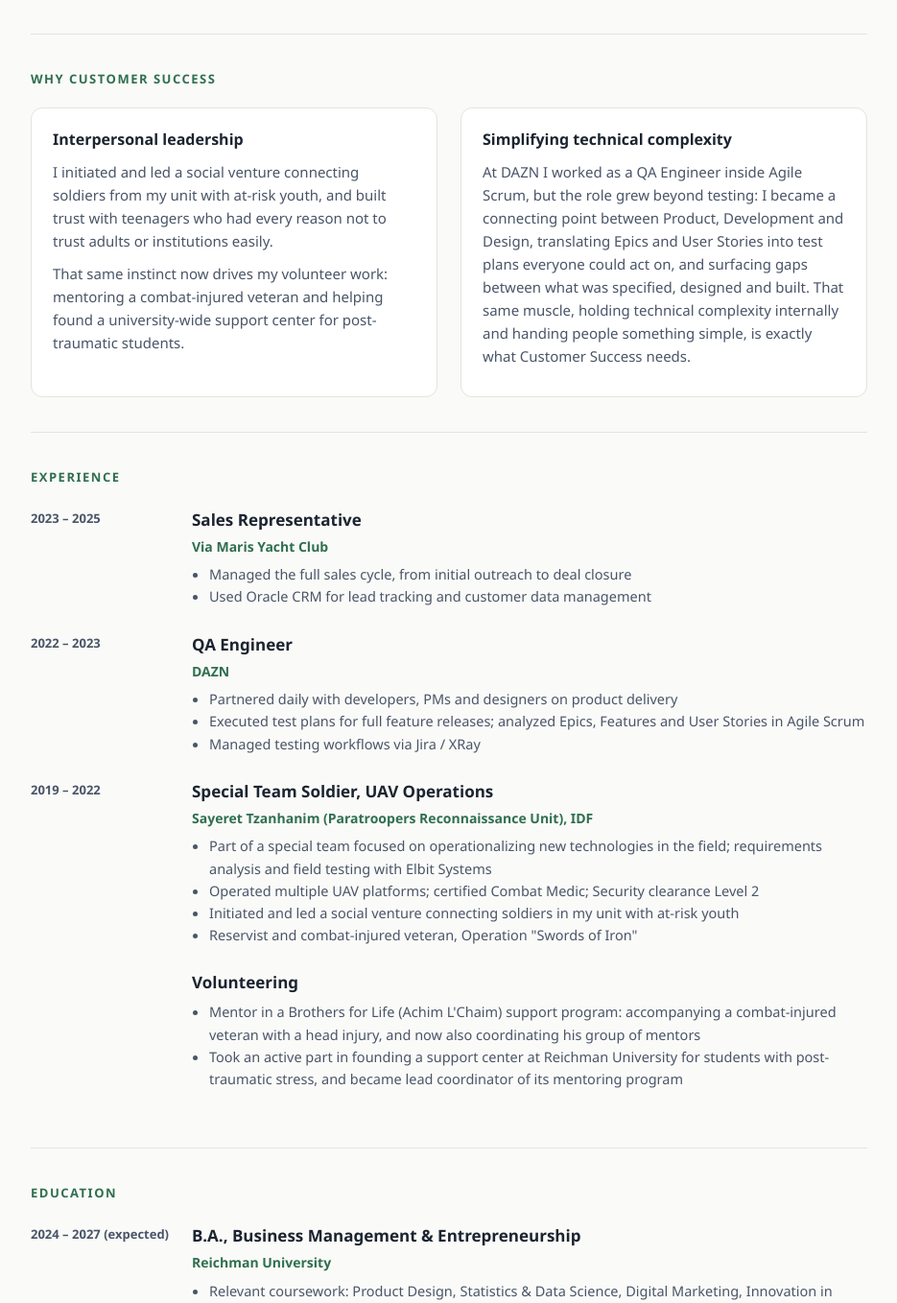
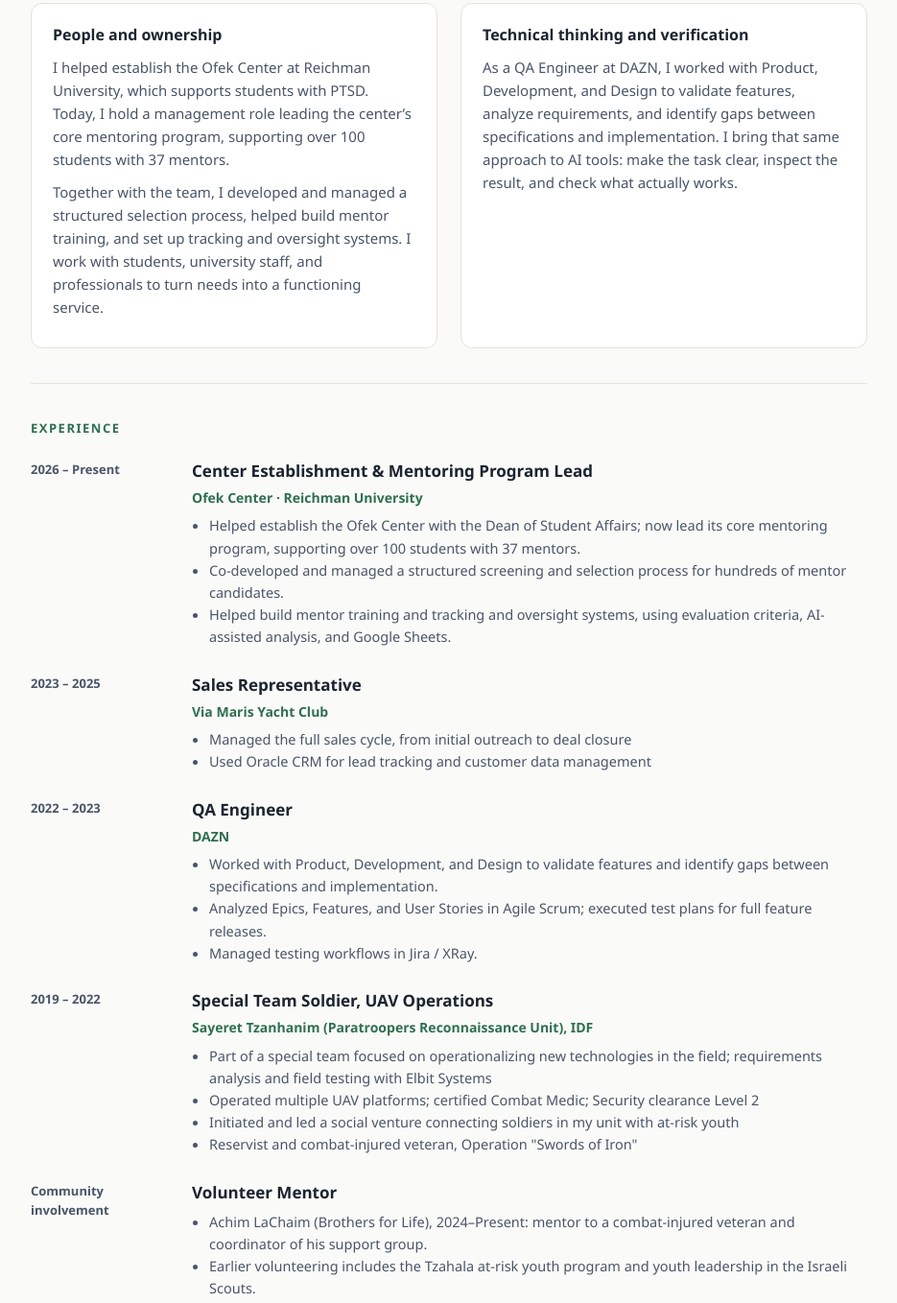
Before and after one commit to galprager1999/cv, a plain HTML site: page index.html in a window 1280 px wide. Shown: the part 618-1976 px from the top of the page at 96% size, without its empty margins (172-1107 px from the left). Drawn offline with Linux system fonts and the light colour scheme.

Commit message:
Update portfolio and downloadable CV

```diff
--- a/index.html
+++ b/index.html
@@ -3,7 +3,8 @@
 <head>
 <meta charset="UTF-8">
 <meta name="viewport" content="width=device-width, initial-scale=1.0">
-<title>Gal Prager | Customer Success</title>
+<title>Gal Prager | Projects, Operations &amp; Product</title>
+<meta name="description" content="Gal Prager: Business Administration and Entrepreneurship student, mentoring program lead, and former QA engineer. Projects, operations, product thinking, and practical AI tools.">
 <style>
   :root{
     --ink:#1b2430;
@@ -57,6 +58,8 @@
     font-size:14px; font-weight:600;
     border:1px solid var(--border); cursor:pointer;
   }
+  a:focus-visible, button:focus-visible{outline:3px solid var(--accent); outline-offset:4px;}
+  #shareStatus{display:block; margin-top:8px; font-size:14px; color:var(--ink-soft);}
   #langToggle:hover{border-color:var(--accent); color:var(--accent);}
   .share-btn{
     display:inline-flex; align-items:center; gap:6px;
@@ -114,15 +117,16 @@
     <div class="avatar" id="avatar"><img src="avatar.jpg" alt="Gal Prager"></div>
     <div class="hero-text">
       <h1>Gal Prager</h1>
-      <p class="tagline" id="tagline">Customer Success &amp; Customer-Facing Delivery · Interpersonal leadership meets technical fluency</p>
+      <p class="tagline" id="tagline">Projects, Operations &amp; Product · People, processes, and practical AI</p>
       <div class="links">
-        <a href="https://www.linkedin.com/in/gal-prager-801062236/" target="_blank" rel="noopener">LinkedIn ↗</a>
+        <a href="https://www.linkedin.com/in/gal-prager-product-management/" target="_blank" rel="noopener">LinkedIn ↗</a>
         <a href="https://wa.me/972545242565" target="_blank" rel="noopener">WhatsApp</a>
         <a href="mailto:galprager@gmail.com">Email</a>
         <a id="cvBtn" href="Gal-Prager-CV.pdf" download>Download CV</a>
         <button id="shareBtn" class="share-btn" onclick="copyLink()">Share this page</button>
         <button id="langToggle" onclick="toggleLang()">עברית</button>
       </div>
+      <span id="shareStatus" role="status" aria-live="polite"></span>
     </div>
   </div>
 </header>
@@ -131,26 +135,36 @@
 
   <section class="pitch">
     <h2 id="h-about">About</h2>
-    <p id="about1">B.A. student in Business Management &amp; Entrepreneurship at Reichman University (expected 2027), aiming for Customer Success and customer-facing Project / Implementation roles in tech. I build trust with people quickly, lead processes across teams, and translate technical complexity into something a customer can act on without feeling lost.</p>
+    <p id="about1">I study Business Administration &amp; Entrepreneurship at Reichman University (expected 2027). I helped establish the Ofek Center and now lead its core mentoring program, supporting over 100 students with 37 mentors. My experience spans program management, building operational processes, QA, and sales. I enjoy understanding needs, bringing structure to complex tasks, and turning ideas into practical solutions.</p>
   </section>
 
   <section>
-    <h2 id="h-why">Why Customer Success</h2>
+    <h2 id="h-why">How I work</h2>
     <div class="grid-2">
       <div class="card">
-        <h3 id="card1title">Interpersonal leadership</h3>
-        <p id="card1merged">I initiated and led a social venture connecting soldiers from my unit with at-risk youth, and built trust with teenagers who had every reason not to trust adults or institutions easily.</p>
-        <p id="card1body">That same instinct now drives my volunteer work: mentoring a combat-injured veteran and helping found a university-wide support center for post-traumatic students.</p>
+        <h3 id="card1title">People and ownership</h3>
+        <p id="card1merged">I helped establish the Ofek Center at Reichman University, which supports students with PTSD. Today, I hold a management role leading the center’s core mentoring program, supporting over 100 students with 37 mentors.</p>
+        <p id="card1body">Together with the team, I developed and managed a structured selection process, helped build mentor training, and set up tracking and oversight systems. I work with students, university staff, and professionals to turn needs into a functioning service.</p>
       </div>
       <div class="card">
-        <h3 id="card2title">Simplifying technical complexity</h3>
-        <p id="card2body">At DAZN I worked as a QA Engineer inside Agile Scrum, but the role grew beyond testing: I became a connecting point between Product, Development and Design, translating Epics and User Stories into test plans everyone could act on, and surfacing gaps between what was specified, designed and built. That same muscle, holding technical complexity internally and handing people something simple, is exactly what Customer Success needs.</p>
+        <h3 id="card2title">Technical thinking and verification</h3>
+        <p id="card2body">As a QA Engineer at DAZN, I worked with Product, Development, and Design to validate features, analyze requirements, and identify gaps between specifications and implementation. I bring that same approach to AI tools: make the task clear, inspect the result, and check what actually works.</p>
       </div>
     </div>
   </section>
 
   <section>
     <h2 id="h-exp">Experience</h2>
+
+
+    <div class="timeline-item">
+      <div class="when" id="when0">2026 – Present</div>
+      <div class="what">
+        <h3 id="exp0title">Center Establishment &amp; Mentoring Program Lead</h3>
+        <div class="org" id="exp0org">Ofek Center · Reichman University</div>
+        <ul id="exp0list"><li>Helped establish the Ofek Center with the Dean of Student Affairs; now lead its core mentoring program, supporting over 100 students with 37 mentors.</li><li>Co-developed and managed a structured screening and selection process for hundreds of mentor candidates.</li><li>Helped build mentor training and tracking and oversight systems, using evaluation criteria, AI-assisted analysis, and Google Sheets.</li></ul>
+      </div>
+    </div>
 
     <div class="timeline-item">
       <div class="when" id="when1">2023 &ndash; 2025</div>
@@ -169,11 +183,7 @@
       <div class="what">
         <h3 id="exp2title">QA Engineer</h3>
         <div class="org" id="exp2org">DAZN</div>
-        <ul id="exp2list">
-          <li>Partnered daily with developers, PMs and designers on product delivery</li>
-          <li>Executed test plans for full feature releases; analyzed Epics, Features and User Stories in Agile Scrum</li>
-          <li>Managed testing workflows via Jira / XRay</li>
-        </ul>
+        <ul id="exp2list"><li>Worked with Product, Development, and Design to validate features and identify gaps between specifications and implementation.</li><li>Analyzed Epics, Features, and User Stories in Agile Scrum; executed test plans for full feature releases.</li><li>Managed testing workflows in Jira / XRay.</li></ul>
       </div>
     </div>
 
@@ -192,13 +202,10 @@
     </div>
 
     <div class="timeline-item">
-      <div class="when" id="when4"></div>
+      <div class="when" id="when4">Community involvement</div>
       <div class="what">
-        <h3 id="exp4title">Volunteering</h3>
-        <ul id="exp4list">
-          <li>Mentor in a Brothers for Life (Achim L'Chaim) support program: accompanying a combat-injured veteran with a head injury, and now also coordinating his group of mentors</li>
-          <li>Took an active part in founding a support center at Reichman University for students with post-traumatic stress, and became lead coordinator of its mentoring program</li>
-        </ul>
+        <h3 id="exp4title">Volunteer Mentor</h3>
+        <ul id="exp4list"><li>Achim LaChaim (Brothers for Life), 2024–Present: mentor to a combat-injured veteran and coordinator of his support group.</li><li>Earlier volunteering includes the Tzahala at-risk youth program and youth leadership in the Israeli Scouts.</li></ul>
       </div>
     </div>
   </section>
@@ -208,7 +215,7 @@
     <div class="timeline-item">
       <div class="when" id="when6">2024 &ndash; 2027 (expected)</div>
       <div class="what">
-        <h3 id="edu1title">B.A., Business Management &amp; Entrepreneurship</h3>
+        <h3 id="edu1title">B.A., Business Administration &amp; Entrepreneurship</h3>
         <div class="org" id="edu1org">Reichman University</div>
         <ul id="edu1list">
           <li>Relevant coursework: Product Design, Statistics &amp; Data Science, Digital Marketing, Innovation in Organizations, Customer Journey, Marketing Research</li>
@@ -238,9 +245,11 @@
   <section>
     <h2 id="h-skills">Skills</h2>
     <div class="tags">
-      <span class="tag">QA Automation</span>
-      <span class="tag">Selenium WebDriver</span>
-      <span class="tag">Python</span>
+      <span class="tag">Project Management</span>
+      <span class="tag">Stakeholder Management</span>
+      <span class="tag">Process Improvement</span>
+      <span class="tag">Requirements Analysis</span>
+      <span class="tag">QA</span>
       <span class="tag">SQL</span>
       <span class="tag">Excel</span>
       <span class="tag">Jira</span>
@@ -257,7 +266,7 @@
   <div class="wrap">
     <div id="footerLine">Gal Prager · Reichman University</div>
     <div class="links">
-      <a href="https://www.linkedin.com/in/gal-prager-801062236/" target="_blank" rel="noopener">LinkedIn ↗</a>
+      <a href="https://www.linkedin.com/in/gal-prager-product-management/" target="_blank" rel="noopener">LinkedIn ↗</a>
       <a href="https://wa.me/972545242565" target="_blank" rel="noopener">WhatsApp</a>
       <a href="mailto:galprager@gmail.com">Email</a>
     </div>
@@ -265,16 +274,21 @@
 </footer>
 
 <script>
-const HE = {
-  tagline: "Customer Success ותפקידים מול לקוחות · מנהיגות בין-אישית לצד הבנה טכנית",
+const HE = {  "shareFailed": "לא ניתן להעתיק — אפשר להעתיק את הכתובת מהדפדפן",
+  "exp0list": ["שותף בהקמת מרכז אופק עם דקנית הסטודנטים; כיום מוביל את תחום החונכות שבליבתו, עם למעלה מ־100 סטודנטים שמקבלים ליווי ו־37 מלווים.", "שותף ליצירה ולניהול של תהליך מיון מובנה למאות מועמדים לחונכות.", "בניית הכשרה למלווים ומערכות מעקב ובקרה, בשילוב קריטריונים להערכה, ניתוח בסיוע AI ו־Google Sheets."],
+  "exp0org": "מרכז אופק · אוניברסיטת רייכמן",
+  "exp0title": "שותף בהקמת המרכז ומוביל תחום החונכות",
+  "when0": "2026 – היום",
+
+  "tagline": "פרויקטים, תפעול ומוצר · אנשים, תהליכים ושימוש מעשי ב־AI",
   "h-about": "עליי",
-  about1: "סטודנט לתואר ראשון במנהל עסקים ויזמות באוניברסיטת רייכמן (סיום צפוי 2027), מכוון לתפקידי Customer Success או Project / Implementation מול לקוחות בעולם הטכנולוגי. אני בונה אמון עם אנשים מהר, מוביל תהליכים מול ממשקים שונים, ומתרגם מורכבות טכנית למשהו שלקוח יכול לפעול לפיו בלי להרגיש אבוד.",
-  "h-why": "למה הצלחת לקוחות",
-  card1title: "מנהיגות בין-אישית",
-  card1merged: "יזמתי והובלתי מיזם חברתי שחיבר בין חיילים ביחידה שלי לבני נוער בסיכון, ובניתי אמון עם בני נוער שהיה להם כל סיבה לא לתת אמון קל במבוגרים או במסגרות.",
-  card1body: "אותו דחף מוביל גם היום את ההתנדבות שלי: חונכות לפצוע קרב, וסיוע בהקמת מרכז תמיכה אוניברסיטאי לסטודנטים אחרי טראומה.",
-  card2title: "פישוט מורכבות טכנית",
-  card2body: "ב-DAZN עבדתי כמהנדס QA בתוך תהליך Agile Scrum, אבל התפקיד גדל מעבר לבדיקות: הפכתי לנקודת חיבור בין Product, פיתוח ועיצוב, תרגמתי Epics ו-User Stories לתוכניות בדיקה שכולם יכלו לפעול לפיהן, וזיהיתי פערים בין מה שהוגדר, מה שעוצב ומה שפותח בפועל. אותו כישור, להחזיק את המורכבות הטכנית פנימה ולתת לאנשים משהו פשוט, הוא בדיוק מה ש-Customer Success דורש.",
+  "about1": "אני סטודנט למנהל עסקים ויזמות באוניברסיטת רייכמן (סיום צפוי ב־2027). הייתי שותף בהקמת מרכז אופק, וכיום אני מוביל את תחום החונכות שבליבת המרכז, עם למעלה מ־100 סטודנטים שמקבלים ליווי ו־37 מלווים. הניסיון שלי משלב ניהול תוכנית, בניית תהליכים ותשתיות תפעוליות, QA ומכירות. אני אוהב להבין צרכים, להכניס סדר במשימות מורכבות ולהפוך רעיונות לפתרונות מעשיים.",
+  "h-why": "איך אני עובד",
+  "card1title": "אנשים ואחריות",
+  "card1merged": "הייתי שותף בהקמת מרכז אופק באוניברסיטת רייכמן, שתומך בסטודנטים עם פוסט־טראומה. כיום אני בתפקיד ניהולי ואחראי על תחום החונכות, שמהווה את ליבת המרכז: למעלה מ־100 סטודנטים מקבלים ליווי, לצד 37 מלווים.",
+  "card1body": "יחד עם הצוות יצרנו וניהלנו תהליך מיון מובנה, בנינו הכשרה למלווים והקמנו מערכות מעקב ובקרה. אני עובד עם סטודנטים, צוות האוניברסיטה ואנשי מקצוע כדי להפוך צרכים למענה שפועל בשטח.",
+  "card2title": "חשיבה טכנית ובדיקת תוצאות",
+  "card2body": "כמהנדס QA ב־DAZN עבדתי עם צוותי מוצר, פיתוח ועיצוב כדי לבדוק פיצ׳רים, לנתח דרישות ולזהות פערים בין האפיון למימוש. זו גם הגישה שלי לכלי AI: להגדיר משימה ברורה, לבחון את התוצאה ולבדוק מה עובד בפועל.",
   "h-exp": "ניסיון תעסוקתי",
   when1: "2023 &ndash; 2025",
   exp1title: "נציג מכירות",
@@ -286,11 +300,7 @@ const HE = {
   when2: "2022 &ndash; 2023",
   exp2title: "מהנדס QA",
   exp2org: "DAZN",
-  exp2list: [
-    "עבדתי יום יום מול מפתחים, PM ומעצבים על מסירת מוצר",
-    "הרצתי תוכניות בדיקה למחזורי פיצ'רים מלאים; ניתחתי Epics, Features ו-User Stories בתהליך Agile Scrum",
-    "ניהלתי את תהליכי הבדיקה דרך Jira / XRay"
-  ],
+  "exp2list": ["עבודה עם צוותי מוצר, פיתוח ועיצוב לבדיקת פיצ׳רים וזיהוי פערים בין האפיון למימוש.", "ניתוח Epics, Features ו־User Stories ב־Agile Scrum והרצת תוכניות בדיקה לגרסאות מלאות.", "ניהול תהליכי הבדיקה ב־Jira / XRay."],
   when3: "2019 &ndash; 2022",
   exp3title: "לוחם בצוות מיוחד, הפעלת רחפנים",
   exp3org: "סיירת צנחנים, צה\"ל",
@@ -300,15 +310,12 @@ const HE = {
     "יזמתי והובלתי מיזם חברתי שחיבר בין חיילים ביחידה לבני נוער בסיכון",
     "מילואימניק ופצוע קרב, מבצע \"חרבות ברזל\""
   ],
-  when4: "",
-  exp4title: "התנדבות",
-  exp4list: [
-    "חונך בתוכנית ליווי של ארגון אחים לחיים, מלווה פצוע קרב עם פגיעת ראש, וכיום גם מרכז את קבוצת המלווים של אותו פצוע",
-    "שותף בהקמת מרכז תמיכה באוניברסיטת רייכמן לסטודנטים עם פוסט טראומה, וכיום הרכז המוביל של תוכנית החונכות במרכז"
-  ],
+  "when4": "מעורבות חברתית",
+  "exp4title": "חונכות והתנדבות",
+  "exp4list": ["אחים לחיים, 2024–היום: חונכות לפצוע קרב וריכוז קבוצת המלווים שלו.", "התנדבות קודמת בתוכנית צהלה לנוער בסיכון והדרכת נוער בצופים."],
   "h-edu": "השכלה",
   when6: "2024 &ndash; 2027 (צפוי)",
-  edu1title: "תואר ראשון, מנהל עסקים ויזמות",
+  "edu1title": "תואר ראשון, מנהל עסקים ויזמות",
   edu1org: "אוניברסיטת רייכמן",
   edu1list: [
     "קורסים רלוונטיים: עיצוב מוצר, סטטיסטיקה ומדעי הנתונים, שיווק דיגיטלי, חדשנות בארגונים, Customer Journey, מחקר שיווקי",
@@ -333,16 +340,21 @@ const HE = {
   shareCopied: "הקישור הועתק ✓"
 };
 
-const EN = {
-  tagline: "Customer Success &amp; Customer-Facing Delivery · Interpersonal leadership meets technical fluency",
+const EN = {  "shareFailed": "Could not copy — copy the address from your browser",
+  "exp0list": ["Helped establish the Ofek Center with the Dean of Student Affairs; now lead its core mentoring program, supporting over 100 students with 37 mentors.", "Co-developed and managed a structured screening and selection process for hundreds of mentor candidates.", "Helped build mentor training and tracking and oversight systems, using evaluation criteria, AI-assisted analysis, and Google Sheets."],
+  "exp0org": "Ofek Center · Reichman University",
+  "exp0title": "Center Establishment &amp; Mentoring Program Lead",
+  "when0": "2026 – Present",
+
+  "tagline": "Projects, Operations &amp; Product · People, processes, and practical AI",
   "h-about": "About",
-  about1: "B.A. student in Business Management &amp; Entrepreneurship at Reichman University (expected 2027), aiming for Customer Success and customer-facing Project / Implementation roles in tech. I build trust with people quickly, lead processes across teams, and translate technical complexity into something a customer can act on without feeling lost.",
-  "h-why": "Why Customer Success",
-  card1title: "Interpersonal leadership",
-  card1merged: "I initiated and led a social venture connecting soldiers from my unit with at-risk youth, and built trust with teenagers who had every reason not to trust adults or institutions easily.",
-  card1body: "That same instinct now drives my volunteer work: mentoring a combat-injured veteran and helping found a university-wide support center for post-traumatic students.",
-  card2title: "Simplifying technical complexity",
-  card2body: "At DAZN I worked as a QA Engineer inside Agile Scrum, but the role grew beyond testing: I became a connecting point between Product, Development and Design, translating Epics and User Stories into test plans everyone could act on, and surfacing gaps between what was specified, designed and built. That same muscle, holding technical complexity internally and handing people something simple, is exactly what Customer Success needs.",
+  "about1": "I study Business Administration &amp; Entrepreneurship at Reichman University (expected 2027). I helped establish the Ofek Center and now lead its core mentoring program, supporting over 100 students with 37 mentors. My experience spans program management, building operational processes, QA, and sales. I enjoy understanding needs, bringing structure to complex tasks, and turning ideas into practical solutions.",
+  "h-why": "How I work",
+  "card1title": "People and ownership",
+  "card1merged": "I helped establish the Ofek Center at Reichman University, which supports students with PTSD. Today, I hold a management role leading the center’s core mentoring program, supporting over 100 students with 37 mentors.",
+  "card1body": "Together with the team, I developed and managed a structured selection process, helped build mentor training, and set up tracking and oversight systems. I work with students, university staff, and professionals to turn needs into a functioning service.",
+  "card2title": "Technical thinking and verification",
+  "card2body": "As a QA Engineer at DAZN, I worked with Product, Development, and Design to validate features, analyze requirements, and identify gaps between specifications and implementation. I bring that same approach to AI tools: make the task clear, inspect the result, and check what actually works.",
   "h-exp": "Experience",
   when1: "2023 &ndash; 2025",
   exp1title: "Sales Representative",
@@ -354,11 +366,7 @@ const EN = {
   when2: "2022 &ndash; 2023",
   exp2title: "QA Engineer",
   exp2org: "DAZN",
-  exp2list: [
-    "Partnered daily with developers, PMs and designers on product delivery",
-    "Executed test plans for full feature releases; analyzed Epics, Features and User Stories in Agile Scrum",
-    "Managed testing workflows via Jira / XRay"
-  ],
+  "exp2list": ["Worked with Product, Development, and Design to validate features and identify gaps between specifications and implementation.", "Analyzed Epics, Features, and User Stories in Agile Scrum; executed test plans for full feature releases.", "Managed testing workflows in Jira / XRay."],
   when3: "2019 &ndash; 2022",
   exp3title: "Special Team Soldier, UAV Operations",
   exp3org: "Sayeret Tzanhanim (Paratroopers Reconnaissance Unit), IDF",
@@ -368,15 +376,12 @@ const EN = {
     "Initiated and led a social venture connecting soldiers in my unit with at-risk youth",
     "Reservist and combat-injured veteran, Operation \"Swords of Iron\""
   ],
-  when4: "",
-  exp4title: "Volunteering",
-  exp4list: [
-    "Mentor in a Brothers for Life (Achim L'Chaim) support program: accompanying a combat-injured veteran with a head injury, and now also coordinating his group of mentors",
-    "Took an active part in founding a support center at Reichman University for students with post-traumatic stress, and became lead coordinator of its mentoring program"
-  ],
+  "when4": "Community involvement",
+  "exp4title": "Volunteer Mentor",
+  "exp4list": ["Achim LaChaim (Brothers for Life), 2024–Present: mentor to a combat-injured veteran and coordinator of his support group.", "Earlier volunteering includes the Tzahala at-risk youth program and youth leadership in the Israeli Scouts."],
   "h-edu": "Education",
   when6: "2024 &ndash; 2027 (expected)",
-  edu1title: "B.A., Business Management &amp; Entrepreneurship",
+  "edu1title": "B.A., Business Administration &amp; Entrepreneurship",
   edu1org: "Reichman University",
   edu1list: [
     "Relevant coursework: Product Design, Statistics &amp; Data Science, Digital Marketing, Innovation in Organizations, Customer Journey, Marketing Research",
@@ -408,6 +413,8 @@ function renderList(id, items){
 
 function setLang(lang){
   const dict = lang === 'he' ? HE : EN;
+  document.title = lang === 'he' ? 'גל פרגר | פרויקטים, תפעול ומוצר' : 'Gal Prager | Projects, Operations & Product';
+  document.getElementById("shareStatus").textContent = "";
   document.documentElement.lang = lang;
   document.body.dir = lang === 'he' ? 'rtl' : 'ltr';
 
@@ -415,9 +422,10 @@ function setLang(lang){
     "card2title","card2body","h-exp","when1","exp1title","exp1org","when2","exp2title","exp2org",
     "when3","exp3title","exp3org","when4","exp4title",
     "h-edu","when6","edu1title","edu1org","when7","edu2title","edu2org","when8","edu3title","edu3org",
-    "skillHe","skillEn","h-skills","footerLine"];
+    "skillHe","skillEn","h-skills","footerLine", "when0", "exp0title", "exp0org"];
   simpleIds.forEach(id => { document.getElementById(id).innerHTML = dict[id]; });
 
+  renderList("exp0list", dict.exp0list);
   renderList("exp1list", dict.exp1list);
   renderList("exp2list", dict.exp2list);
   renderList("exp3list", dict.exp3list);
@@ -430,30 +438,25 @@ function setLang(lang){
   document.getElementById("cvBtn").textContent = dict.cvLabel;
 }
 
-function copyLink(){
-  const url = window.location.href.split('#')[0];
-  const btn = document.getElementById('shareBtn');
+async function copyLink(){
+  const url = 'https://galprager1999.github.io/cv/';
   const dict = document.documentElement.lang === 'he' ? HE : EN;
-  const done = () => {
-    btn.textContent = dict.shareCopied;
-    setTimeout(() => { btn.textContent = dict.shareLabel; }, 2000);
-  };
-  const fallback = () => {
-    const t = document.createElement('textarea');
-    t.value = url;
-    document.body.appendChild(t);
-    t.select();
-    try { document.execCommand('copy'); } catch(e) {}
-    t.remove();
-    done();
-  };
-  let finished = false;
-  const finish = (fn) => { if (!finished) { finished = true; fn(); } };
-  if (navigator.clipboard && navigator.clipboard.writeText) {
-    navigator.clipboard.writeText(url).then(() => finish(done)).catch(() => finish(fallback));
-    setTimeout(() => finish(fallback), 600);
-  } else {
-    finish(fallback);
+  const status = document.getElementById('shareStatus');
+  try {
+    if (!navigator.clipboard) throw new Error('Clipboard unavailable');
+    await navigator.clipboard.writeText(url);
+    status.textContent = dict.shareCopied;
+  } catch (error) {
+    const field = document.createElement('textarea');
+    field.value = url;
+    field.style.position = 'fixed';
+    field.style.opacity = '0';
+    document.body.appendChild(field);
+    field.select();
+    let copied = false;
+    try { copied = document.execCommand('copy'); } catch (_) {}
+    field.remove();
+    status.textContent = copied ? dict.shareCopied : dict.shareFailed;
   }
 }
 
```
Also changed, not shown: avatar.jpg, 1 other file.
